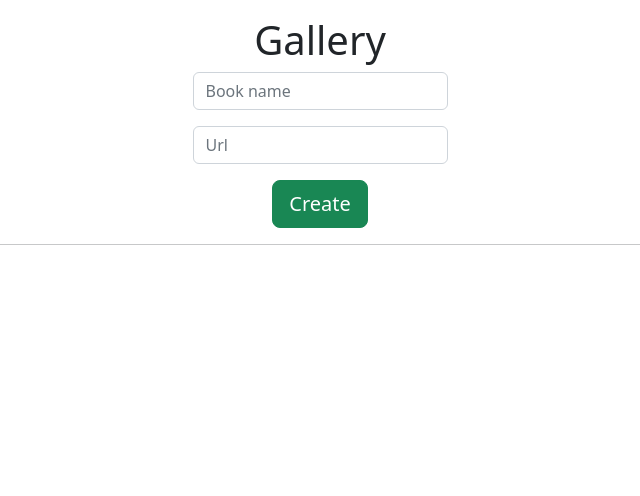
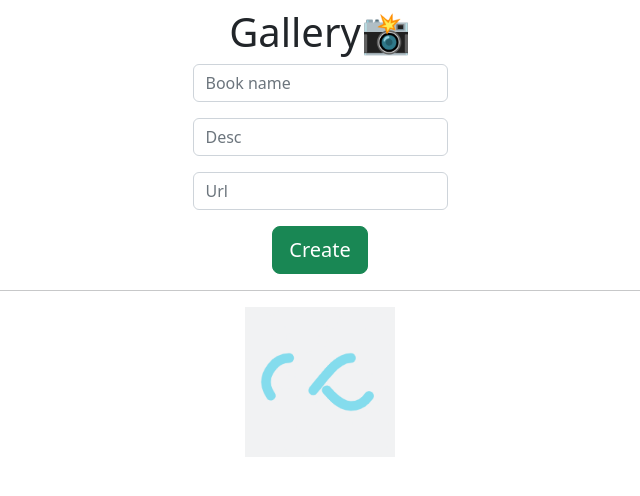
Before and after one commit to lokesh-5050/backup, a React (Create React App) app: page / in a window 1280 px wide. Shown: the top 496 px of the page, without its empty margins (320-960 px from the left). Built offline with nearby package versions, Linux system fonts and the light colour scheme.

Commit message:
Add+Render

```diff
--- a/src/App.js
+++ b/src/App.js
@@ -1,6 +1,7 @@
 import React, { useState } from "react";
 import "../src/App.css";
 // import { nanoid } from "nanoid";
+import loader from "../src/assests/infinity_loader.gif";
 function App() {
   //make a toogle for show name
   // const [gallery, setGallery] = useState([]);
@@ -29,7 +30,11 @@ function App() {
   // console.log(gallery);
 
   //Two-way-binding(11/23/2022)
+
+  const [gallery, setGallery] = useState([]);
+
   const [book, setBook] = useState("");
+  const [desc, setDesc] = useState("");
   const [url, setUrl] = useState("");
   const handleFormSubmit = (e) => {
     e.preventDefault();
@@ -37,14 +42,35 @@ function App() {
     if (!book.trim() || !url.trim()) {
       alert("Write Something in the input fields!");
       return;
-    } else {
-      console.log(book, url);
     }
 
+    const newData = { book, desc, url };
+    setGallery([...gallery, newData]);
+    setBook("");
+    setDesc("");
+    setUrl("");
   };
 
+  let showData = (
+    <p className="container w-100 text-center ">
+      <img width={150} src={loader} alt="..." />
+    </p>
+  );
+
+  if (gallery.length > 0) {
+    showData = gallery.map((e, i) => (
+      <div className="card" key={i} style={{ width: "18rem" }}>
+        <img src={e.url} className="card-img-top me-3 mb-3" alt="..." />
+        <div className="card-body">
+          <h5 className="card-title">{e.book}</h5>
+          <p className="card-text">{e.desc}</p>
+        </div>
+      </div>
+    ));
+  }
+
   return (
-    <div>
+    <>
       {/* <form onSubmit={handleFormSubmit}>
         <input type="text" placeholder="Type the Author Name" />
         <input type="text" placeholder="Url" />
@@ -53,14 +79,21 @@ function App() {
       <ul>{lo}</ul> */}
 
       <div className="container text-center ">
-        <form onSubmit={handleFormSubmit} className="container mt-3 w-25 ">
-          <h1>Gallery</h1>
+        <form onSubmit={handleFormSubmit} className="container w-25 mt-2">
+          <h1>Gallery📸</h1>
           <input
             type="text"
             value={book}
             onChange={(e) => setBook(e.target.value)}
             className="form-control mb-3"
             placeholder="Book name"
+          />
+          <input
+            type="text"
+            value={desc}
+            onChange={(e) => setDesc(e.target.value)}
+            className="form-control mb-3"
+            placeholder="Desc"
           />
           <input
             type="text"
@@ -71,9 +104,10 @@ function App() {
           />
           <button className="btn btn-success btn-lg mt-3">Create</button>
         </form>
+        <hr className="container mt-3" />
       </div>
-      <hr className="container mt-3" />
-    </div>
+      <div className="container d-flex flex-wrap gap-3">{showData}</div>
+    </>
   );
 }
 
```
Also changed, not shown: src/assests/infinity_loader.gif (added).
